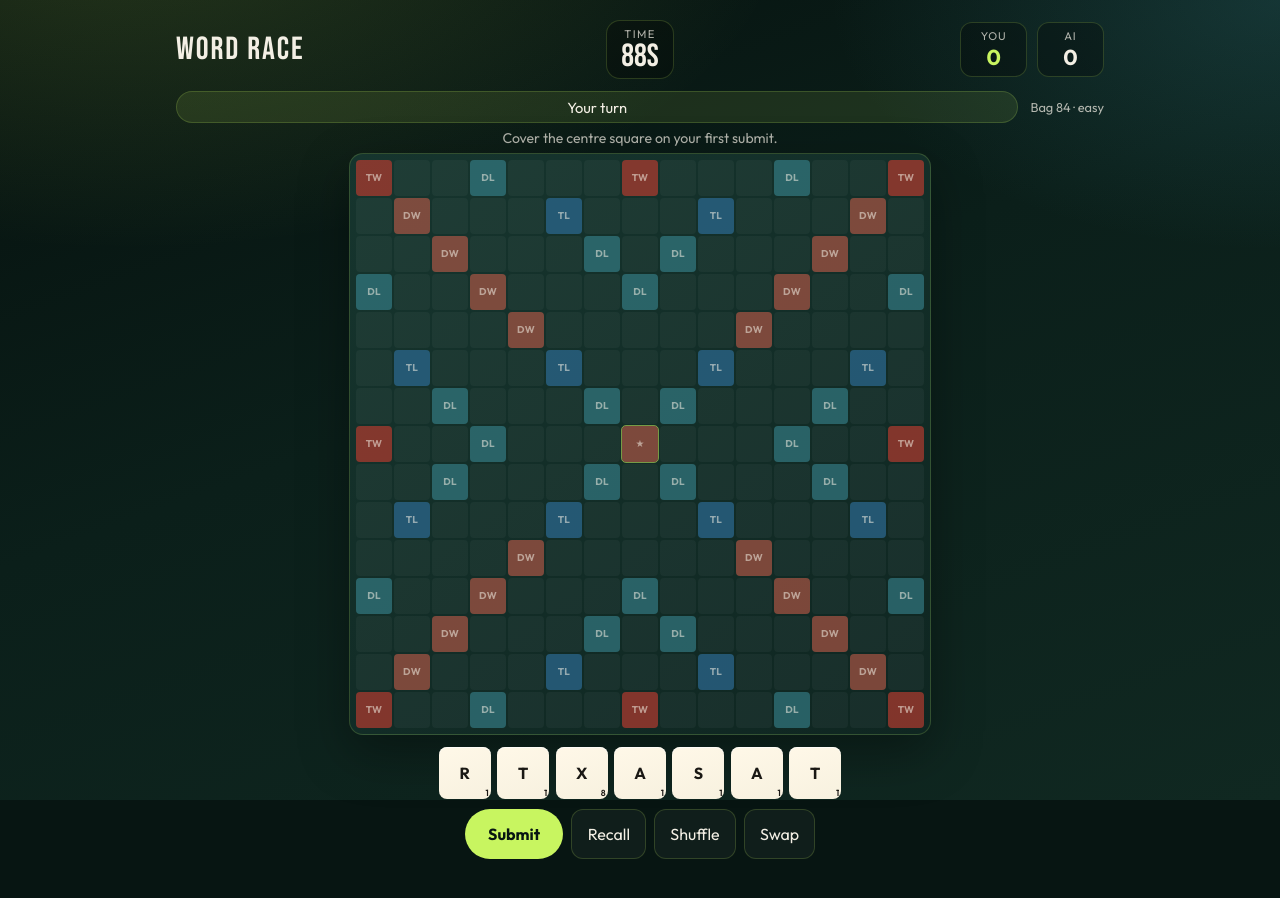
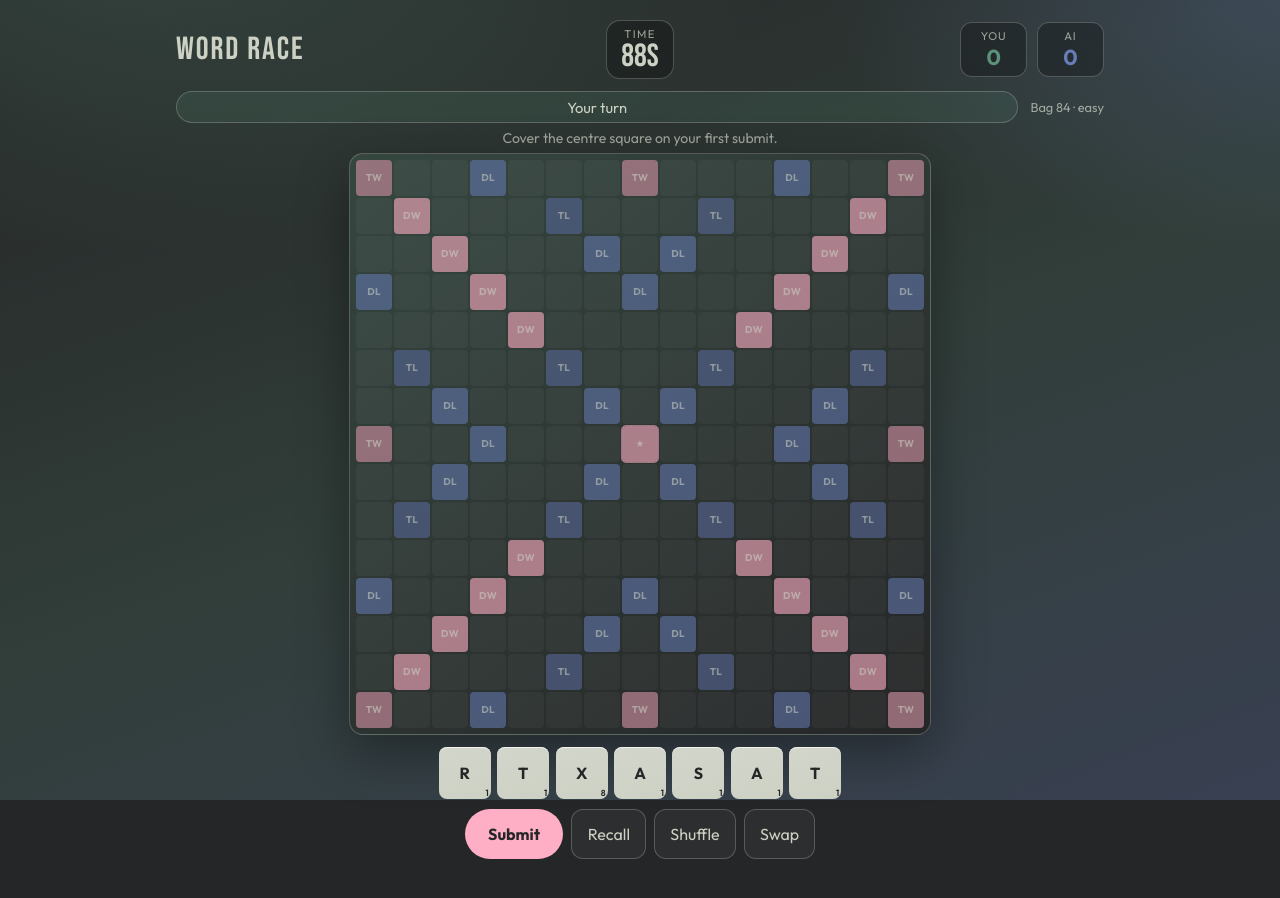
Before and after one commit to lghaemmaghami/word-race, a React (Vite) app: page / in a window 1280 px wide. Both pictures are taken after a click on the button "Play Easy". Built offline with nearby package versions, Linux system fonts and the light colour scheme.

Commit message:
Restyle the app with the new five-color palette
Map the Coolors set onto theme tokens: charcoal background, mist
text and tiles, moss for player/success, blue for AI, and pink for
actions and warm bonus squares.

Co-authored-by: Leela G <lghaemmaghami@users.noreply.github.com>

```diff
--- a/src/App.css
+++ b/src/App.css
@@ -53,7 +53,7 @@
   position: absolute;
   inset: 8% 10% auto;
   height: 280px;
-  background: radial-gradient(circle, rgba(200, 245, 96, 0.2), transparent 70%);
+  background: radial-gradient(circle, color-mix(in srgb, var(--pink) 35%, transparent), transparent 70%);
   filter: blur(8px);
   pointer-events: none;
   animation: pulse 4s ease-in-out infinite;
@@ -81,13 +81,13 @@
 }
 
 .btn-primary {
-  background: var(--lime);
-  color: var(--ink);
+  background: var(--pink);
+  color: var(--char);
   font-weight: 700;
 }
 
 .btn-primary:hover:not(:disabled) {
-  background: #d7ff78;
+  background: color-mix(in srgb, var(--pink) 78%, white);
 }
 
 .btn-secondary {
@@ -262,6 +262,10 @@
   color: var(--lime);
 }
 
+.score.ai strong {
+  color: var(--blue);
+}
+
 .turn-row {
   display: flex;
   align-items: center;
@@ -274,14 +278,14 @@
   text-align: center;
   padding: 0.35rem 0.75rem;
   border-radius: 999px;
-  background: rgba(200, 245, 96, 0.1);
+  background: color-mix(in srgb, var(--moss) 16%, transparent);
   border: 1px solid var(--line);
   font-size: 0.92rem;
   flex: 1;
 }
 
 .turn-banner[data-turn='ai'] {
-  background: rgba(61, 143, 156, 0.18);
+  background: color-mix(in srgb, var(--blue) 22%, transparent);
 }
 
 .game-screen .status-line {
@@ -314,7 +318,7 @@
   grid-template-rows: repeat(15, var(--cell));
   gap: var(--gap);
   padding: var(--pad);
-  background: linear-gradient(145deg, #16352e, #0f2621);
+  background: linear-gradient(145deg, color-mix(in srgb, var(--char) 70%, var(--moss)), var(--char));
   border: 1px solid var(--line);
   border-radius: 14px;
   box-shadow: 0 18px 50px rgba(0, 0, 0, 0.35);
@@ -338,7 +342,7 @@
   border: none;
   border-radius: 4px;
   background: rgba(255, 255, 255, 0.04);
-  color: rgba(243, 239, 228, 0.55);
+  color: color-mix(in srgb, var(--mist) 55%, transparent);
   cursor: pointer;
   display: grid;
   place-items: center;
@@ -357,7 +361,7 @@
   background: color-mix(in srgb, var(--tw) 70%, transparent);
 }
 .cell.is-center {
-  outline: 1px solid rgba(200, 245, 96, 0.55);
+  outline: 1px solid color-mix(in srgb, var(--pink) 55%, transparent);
 }
 
 .mult-label {
@@ -372,7 +376,7 @@
   height: 100%;
   display: grid;
   place-items: center;
-  background: linear-gradient(160deg, #fff8e8, var(--tile));
+  background: linear-gradient(160deg, color-mix(in srgb, var(--mist) 88%, white), var(--tile));
   color: var(--tile-ink);
   border-radius: 4px;
   position: relative;
@@ -584,7 +588,7 @@
 }
 
 .word-column.ai .pts {
-  color: #7ec8d4;
+  color: var(--blue);
 }
 
 .word-list li {
@@ -610,7 +614,7 @@
 
 .word-row:hover,
 .word-row:focus-visible {
-  background: rgba(200, 245, 96, 0.14);
+  background: color-mix(in srgb, var(--moss) 18%, transparent);
   outline: 1px solid var(--lime);
 }
 
@@ -681,7 +685,7 @@
   align-items: flex-end;
   justify-content: center;
   padding: 0.75rem;
-  background: rgba(4, 12, 10, 0.62);
+  background: color-mix(in srgb, var(--char) 62%, transparent);
   backdrop-filter: blur(6px);
 }
 
@@ -690,7 +694,7 @@
   max-height: min(78vh, 36rem);
   overflow: auto;
   padding: 1rem 1.1rem 1.2rem;
-  background: #102821;
+  background: color-mix(in srgb, var(--char) 88%, var(--moss));
   border: 1px solid var(--line);
   border-radius: 18px 18px 14px 14px;
   box-shadow: 0 -12px 40px rgba(0, 0, 0, 0.4);
--- a/src/index.css
+++ b/src/index.css
@@ -1,19 +1,25 @@
 :root {
-  --ink: #071512;
-  --ink-2: #0d2420;
-  --panel: rgba(14, 42, 36, 0.72);
-  --line: rgba(200, 245, 96, 0.18);
-  --lime: #c8f560;
-  --lime-deep: #9bcf2e;
-  --sand: #f3efe4;
-  --sand-dim: rgba(243, 239, 228, 0.72);
-  --danger: #ff6b4a;
-  --tile: #f7f1df;
-  --tile-ink: #1a1814;
-  --dl: #3d8f9c;
-  --tl: #2f6f9c;
-  --dw: #c45c4a;
-  --tw: #b33b2f;
+  --blue: #677db7;
+  --pink: #ffafc5;
+  --mist: #cdd1c4;
+  --moss: #5b9279;
+  --char: #252627;
+
+  --ink: var(--char);
+  --ink-2: color-mix(in srgb, var(--char) 82%, var(--moss));
+  --panel: color-mix(in srgb, var(--moss) 22%, rgba(37, 38, 39, 0.82));
+  --line: color-mix(in srgb, var(--mist) 28%, transparent);
+  --lime: var(--moss);
+  --lime-deep: color-mix(in srgb, var(--moss) 78%, var(--char));
+  --sand: var(--mist);
+  --sand-dim: color-mix(in srgb, var(--mist) 72%, transparent);
+  --danger: var(--pink);
+  --tile: var(--mist);
+  --tile-ink: var(--char);
+  --dl: var(--blue);
+  --tl: color-mix(in srgb, var(--blue) 72%, var(--char));
+  --dw: var(--pink);
+  --tw: color-mix(in srgb, var(--pink) 70%, var(--char));
   --font-display: 'Bebas Neue', sans-serif;
   --font-body: 'Outfit', sans-serif;
   color: var(--sand);
@@ -40,9 +46,9 @@ body {
   min-height: 100vh;
   min-height: 100dvh;
   background:
-    radial-gradient(1200px 600px at 10% -10%, rgba(200, 245, 96, 0.16), transparent 55%),
-    radial-gradient(900px 500px at 100% 0%, rgba(61, 143, 156, 0.22), transparent 50%),
-    linear-gradient(160deg, #06110e 0%, #0b1f1a 45%, #102821 100%);
+    radial-gradient(1200px 600px at 10% -10%, color-mix(in srgb, var(--moss) 28%, transparent), transparent 55%),
+    radial-gradient(900px 500px at 100% 0%, color-mix(in srgb, var(--blue) 26%, transparent), transparent 50%),
+    linear-gradient(160deg, var(--char) 0%, color-mix(in srgb, var(--char) 78%, var(--moss)) 52%, color-mix(in srgb, var(--char) 70%, var(--blue)) 100%);
   background-attachment: fixed;
   overscroll-behavior: none;
 }
```
Also changed, not shown: public/favicon.svg.
